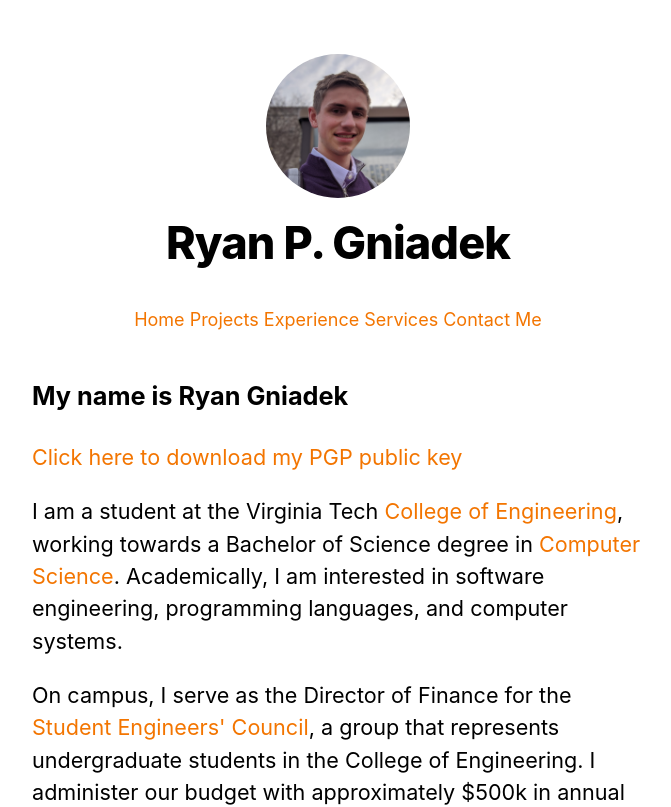
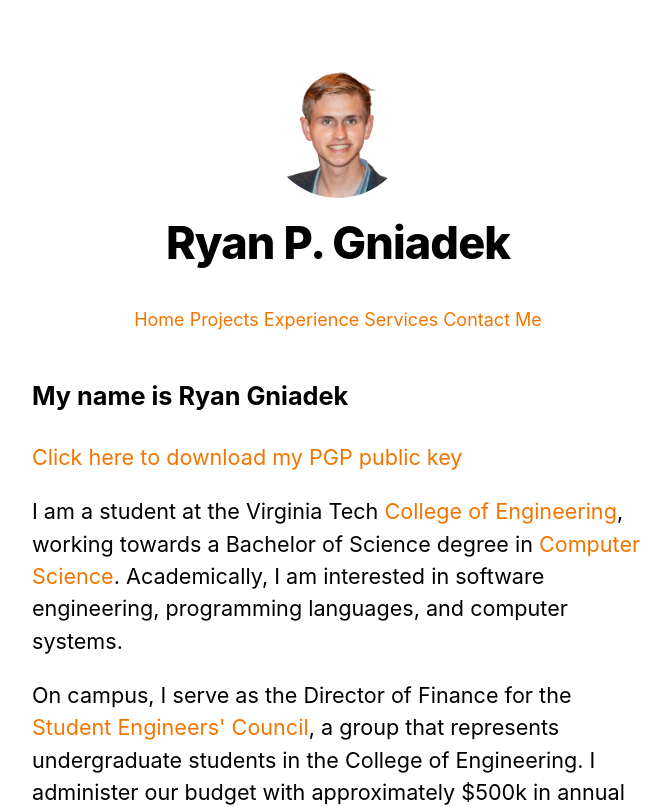
Before and after one commit to ryangniadek/next-js-website, a Next.js app: page / in a window 1280 px wide. Shown: the top 807 px of the page, without its empty margins (302-973 px from the left). Built offline with nearby package versions, Linux system fonts and the light colour scheme.

Commit message:
Changed picture

```diff
--- a/components/layout.js
+++ b/components/layout.js
@@ -24,7 +24,7 @@ export default function Layout({ children, home }) {
         {home ? (
           <>
             <img
-              src="/images/profile.jpg"
+              src="/images/HeadshotTransparentBackground.png"
               className={`${styles.headerHomeImage} ${utilStyles.borderCircle}`}
               alt={name}
             />
```
Also changed, not shown: public/images/HeadshotTransparentBackground.png (added), 1 other file (tests, documents, lock files or other folders).
